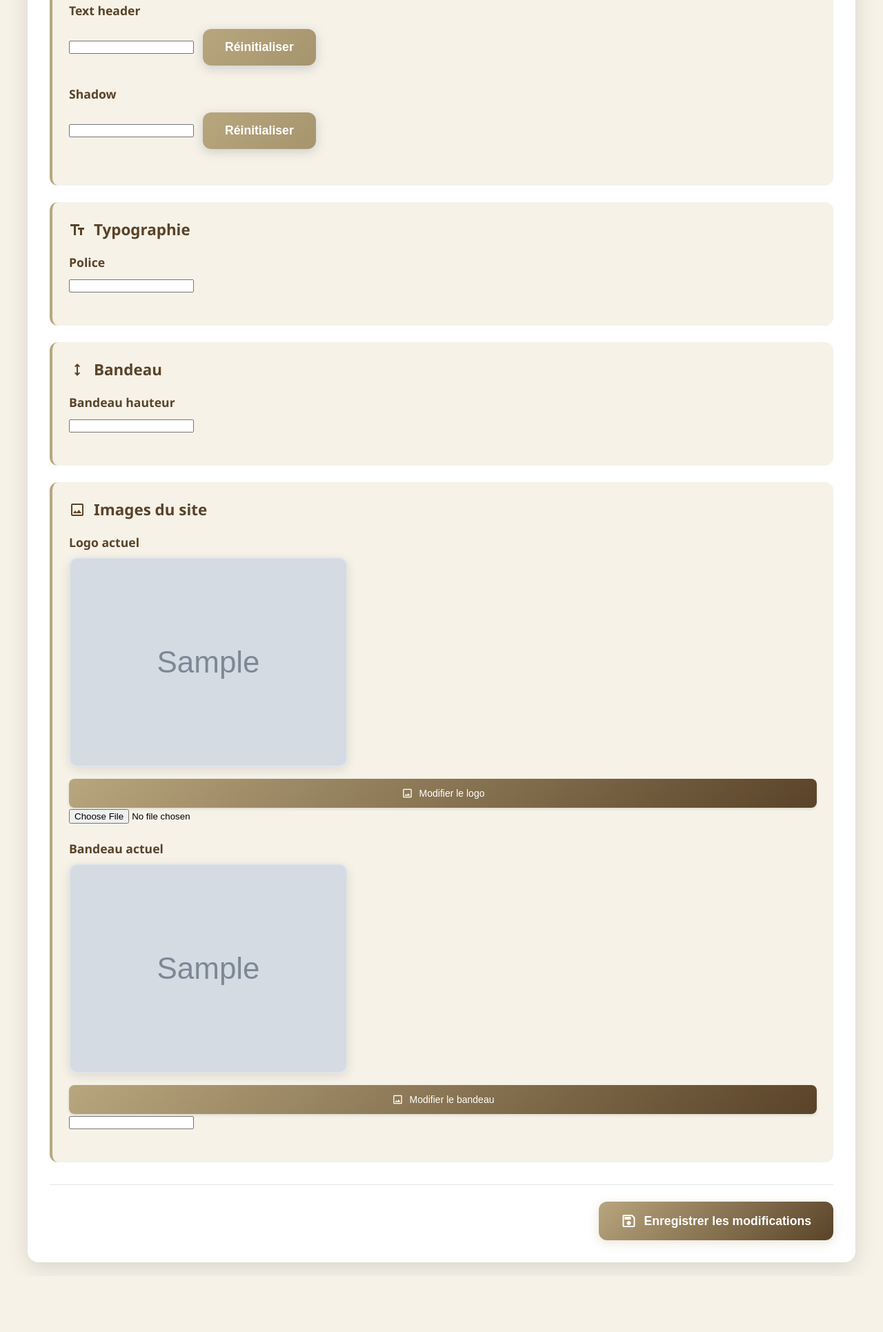
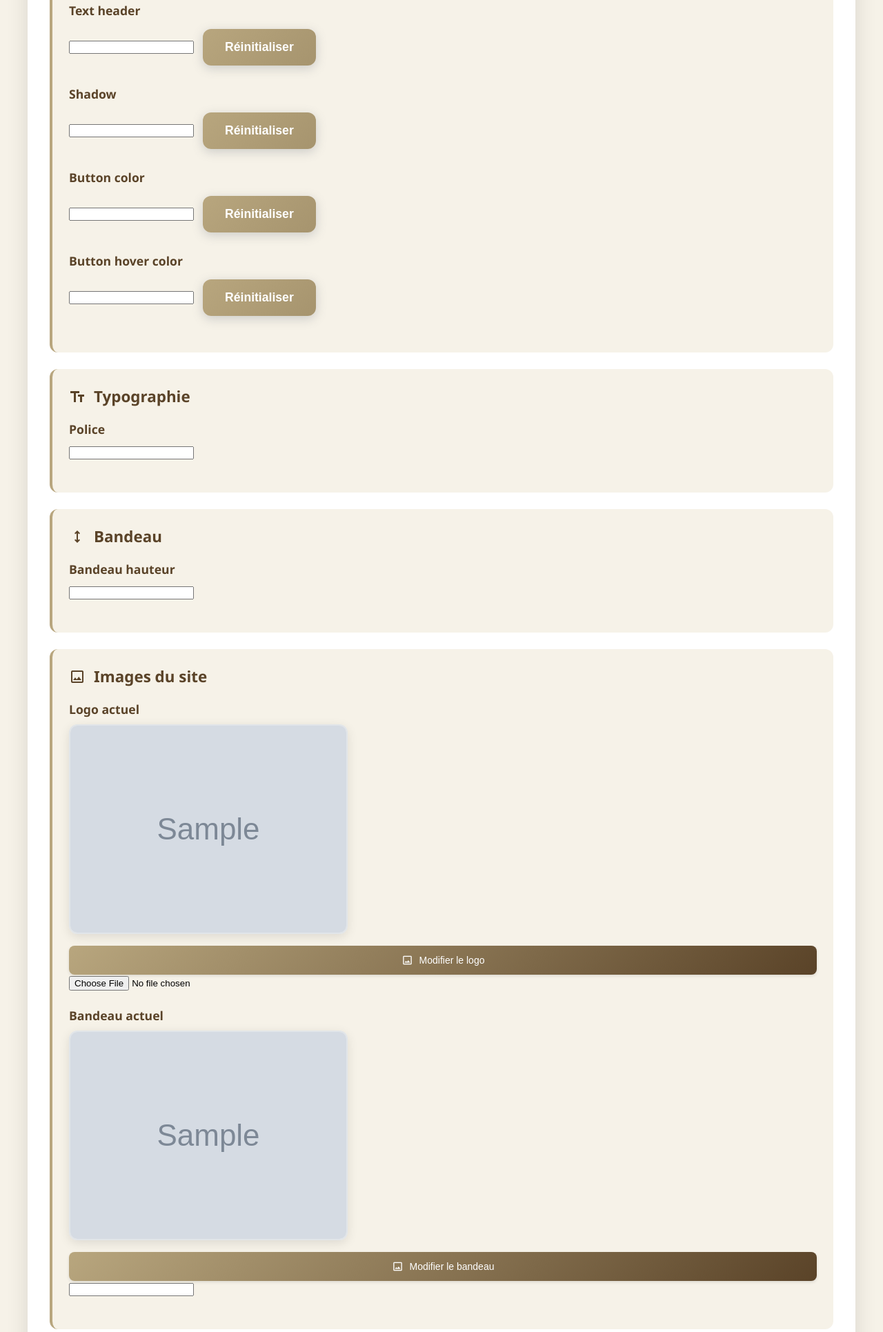
Before and after one commit to TonyyyB/projet-sfabc, a Django app: template sfabc/sfabc/templates/admin/core/site_edit.html in a window 1280 px wide. Shown: the part 1775-3706 px from the top of the page at 69% size. Before the commit the page ends 3616 px from the top, so only its background shows below. Run offline with Django 5.2, Linux system fonts and the light colour scheme; the template is opened without the code that fills it: most values are stand-ins (such as "Sample title", 1, 10 or a date in 2020); grey boxes marked "Sample" are stand-in pictures; form fields are guessed from the names that the template uses.

Commit message:
Fin page admin avec ajout de couleurs pour customiser le site (pimp my site)

```diff
--- a/sfabc/apps/core/admin_forms.py
+++ b/sfabc/apps/core/admin_forms.py
@@ -40,6 +40,8 @@ class SiteForm(forms.ModelForm):
             "text_link",
             "text_header",
             "shadow",
+            "button_color",
+            "button_hover_color",
             "police",
             "bandeau_hauteur",
             "logo",
@@ -60,6 +62,8 @@ class SiteForm(forms.ModelForm):
             "text_link": ColorWidget,
             "text_header": ColorWidget,
             "shadow": ColorWidget,
+            "button_color": ColorWidget,
+            "button_hover_color": ColorWidget,
             "police": forms.Select(choices=POLICES),
             "bandeau_hauteur": forms.NumberInput(attrs={"min": 50, "max": 400}),
         }
--- a/sfabc/apps/core/admin_views.py
+++ b/sfabc/apps/core/admin_views.py
@@ -587,6 +587,8 @@ def edit_site(request):
         "text_link": Site._meta.get_field("text_link").default,
         "text_header": Site._meta.get_field("text_header").default,
         "shadow": Site._meta.get_field("shadow").default,
+        "button_color": Site._meta.get_field("button_color").default,
+        "button_hover_color": Site._meta.get_field("button_hover_color").default,
     }
 
     if request.method == "POST":
--- a/sfabc/apps/core/models.py
+++ b/sfabc/apps/core/models.py
@@ -144,6 +144,8 @@ class Site(models.Model):
     text_link = ColorField(default="#5A4328", verbose_name="Textes des liens")
     text_header = ColorField(default="#EEE7D8", verbose_name="Éléments du header")
     shadow = ColorField(default="#000000", verbose_name="Couleur des ombres")
+    button_color = ColorField(default="#5A4328", verbose_name="Couleur des boutons")
+    button_hover_color = ColorField(default="#B8A67E", verbose_name="Couleur des boutons survolés")
     police = models.CharField(max_length=200, default="Alata", verbose_name="Police de caractères")
     bandeau_hauteur = models.IntegerField(default=140, verbose_name="Hauteur du bandeau")
     logo = models.ForeignKey(
--- a/sfabc/sfabc/templates/admin/core/site_edit.html
+++ b/sfabc/sfabc/templates/admin/core/site_edit.html
@@ -166,6 +166,26 @@
           <div class="form-error">{{ form.shadow.errors }}</div>
         {% endif %}
       </div>
+      <div class="form-group">
+        <label class="form-label">{{ form.button_color.label }}</label>
+        <div style="display:flex; gap: 0.5rem; align-items: center;">
+          {{ form.button_color }}
+          <button type="button" class="btn btn-secondary" data-reset-color data-target="{{ form.button_color.id_for_label }}" data-default="{{ color_defaults.button_color }}">Réinitialiser</button>
+        </div>
+        {% if form.button_color.errors %}
+          <div class="form-error">{{ form.button_color.errors }}</div>
+        {% endif %}
+      </div>
+      <div class="form-group">
+        <label class="form-label">{{ form.button_hover_color.label }}</label>
+        <div style="display:flex; gap: 0.5rem; align-items: center;">
+          {{ form.button_hover_color }}
+          <button type="button" class="btn btn-secondary" data-reset-color data-target="{{ form.button_hover_color.id_for_label }}" data-default="{{ color_defaults.button_hover_color }}">Réinitialiser</button>
+        </div>
+        {% if form.button_hover_color.errors %}
+          <div class="form-error">{{ form.button_hover_color.errors }}</div>
+        {% endif %}
+      </div>
     </div>
 
     <div class="form-section">
--- a/sfabc/sfabc/templates/admin/products/import_images_produits.html
+++ b/sfabc/sfabc/templates/admin/products/import_images_produits.html
@@ -48,14 +48,14 @@
 
       <div id="clientValidation" class="client-validation" style="display:none;"></div>
 
+      <div id="selectedFiles" class="file-list" style="display:none;"></div>
+
       <div id="uploadProgress" class="upload-progress" style="display:none;" aria-live="polite">
         <div class="upload-progress-bar">
           <div id="uploadProgressBar"></div>
         </div>
         <div id="uploadProgressText" class="upload-progress-text"></div>
       </div>
-
-      <div id="selectedFiles" class="file-list" style="display:none;"></div>
 
       <div class="actions" style="margin-top: 16px;">
         <button type="submit" class="btn btn-primary" id="submitBtn" disabled>
--- a/sfabc/sfabc/templates/includes/header.html
+++ b/sfabc/sfabc/templates/includes/header.html
@@ -33,7 +33,7 @@
             </li>
           </ul>
           <!-- Boutton hamburger -->
-          <button class="btn ms-3" type="button" data-bs-toggle="offcanvas" data-bs-target="#offcanvasMenu" aria-controls="offcanvasMenu"><span class="navbar-toggler-icon"></span></button>
+          <button class="btn nav-link" type="button" data-bs-toggle="offcanvas" data-bs-target="#offcanvasMenu" aria-controls="offcanvasMenu"><span class="material-symbols-outlined">menu</span></button>
         </div>
       </div>
     </nav>
```
Also changed, not shown: sfabc/sfabc/context_processors.py (+30 -37 lines), sfabc/static/css/styles.css (+12 -2 lines).
